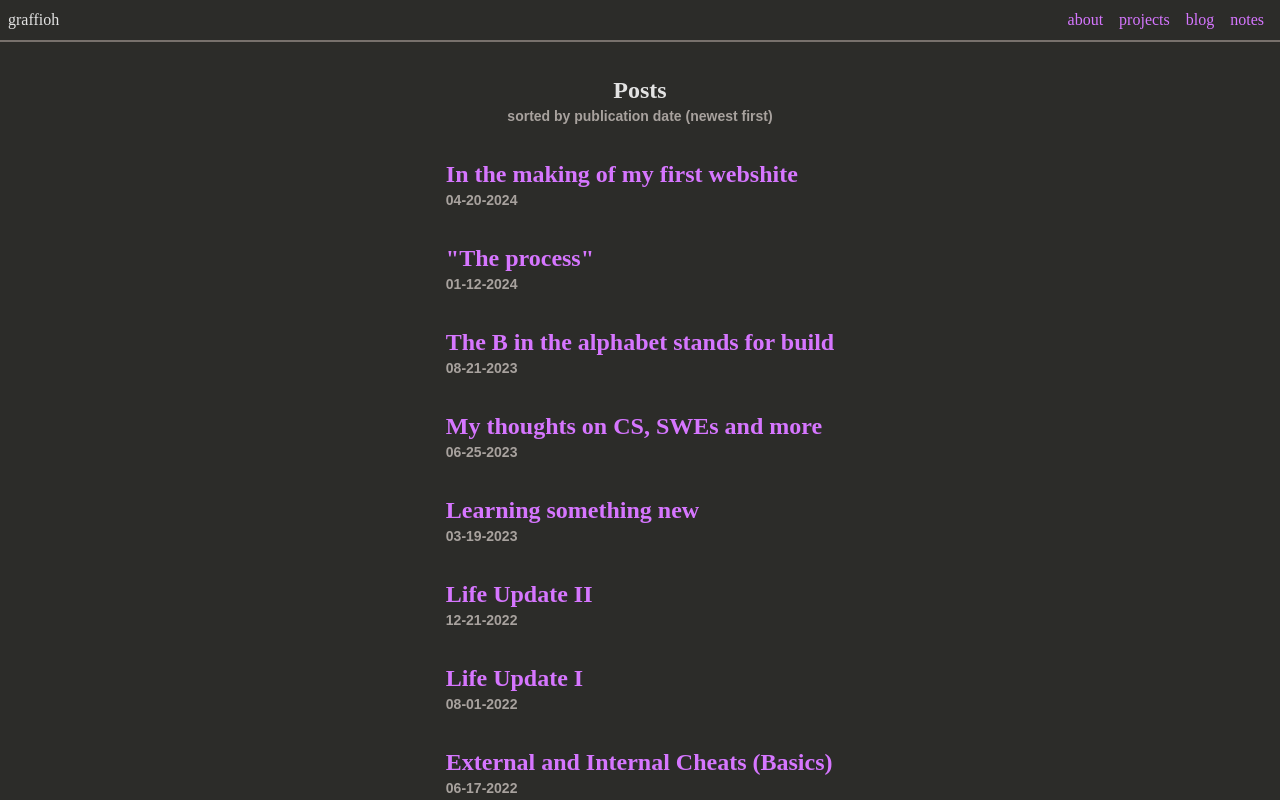
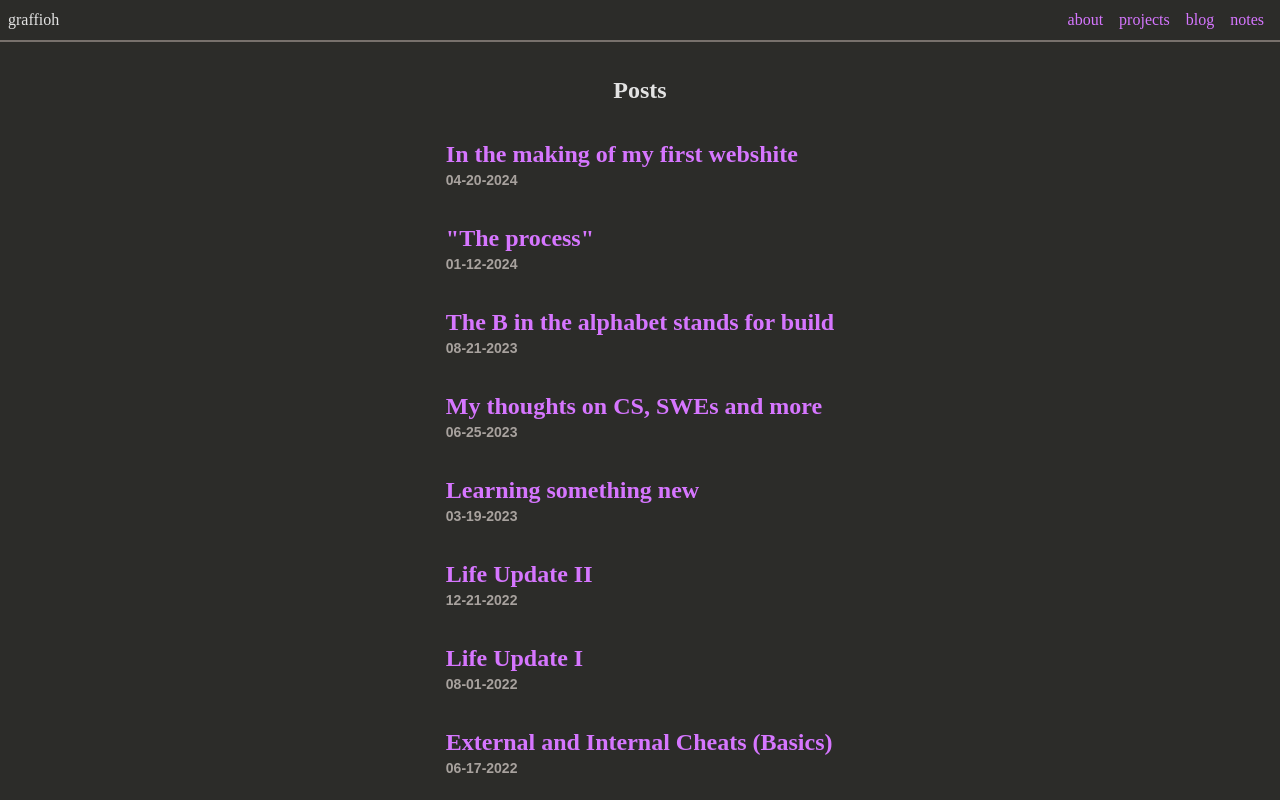
Before and after one commit to Graffioh/graffioh, a React (Vite) app: page /blog in a window 1280 px wide. Shown: the top 800 px of the page. Built offline with nearby package versions, Linux system fonts and the light colour scheme; a web font is replaced by a local one.

Commit message:
Remove post sort info text

```diff
--- a/src/pages/BlogPage.jsx
+++ b/src/pages/BlogPage.jsx
@@ -53,9 +53,6 @@ export default function BlogPage() {
   return (
     <div className="text-2xl font-bold flex flex-col justify-center items-center p-8">
       <h1>Posts</h1>
-      <p className="text-sm text-stone-400">
-        sorted by publication date (newest first)
-      </p>
       <ul>
         {blogPosts.map((post) => (
           <li key={post.id} className="my-8">
```
